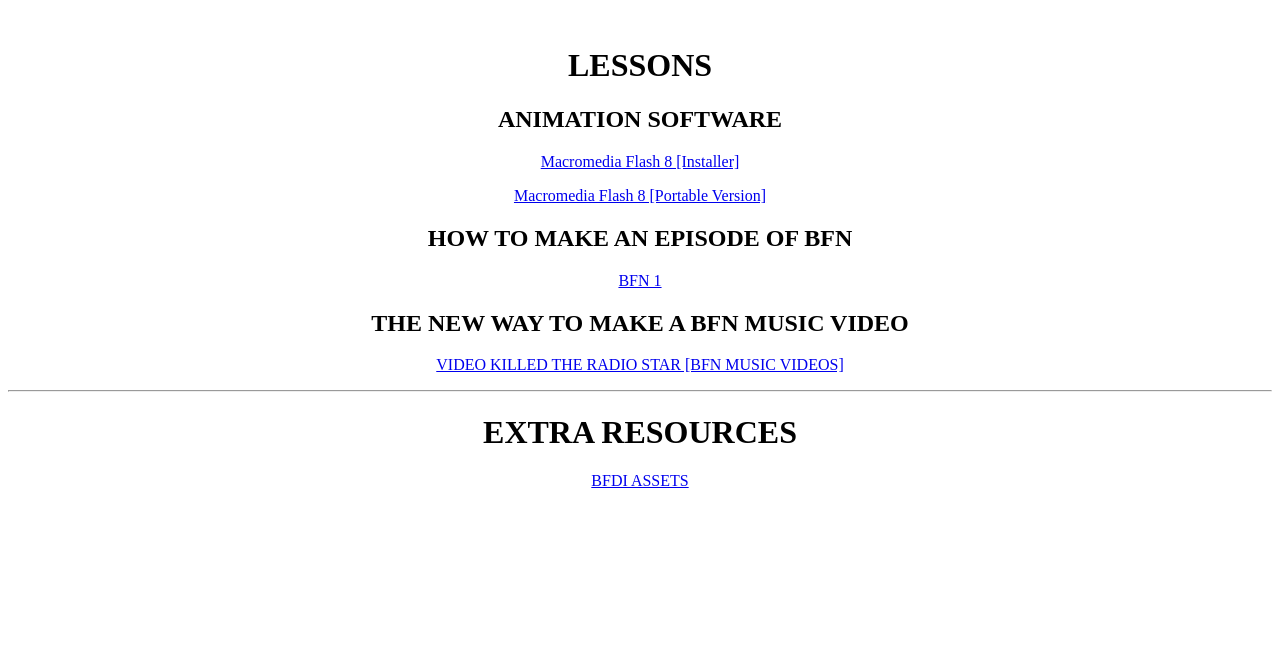
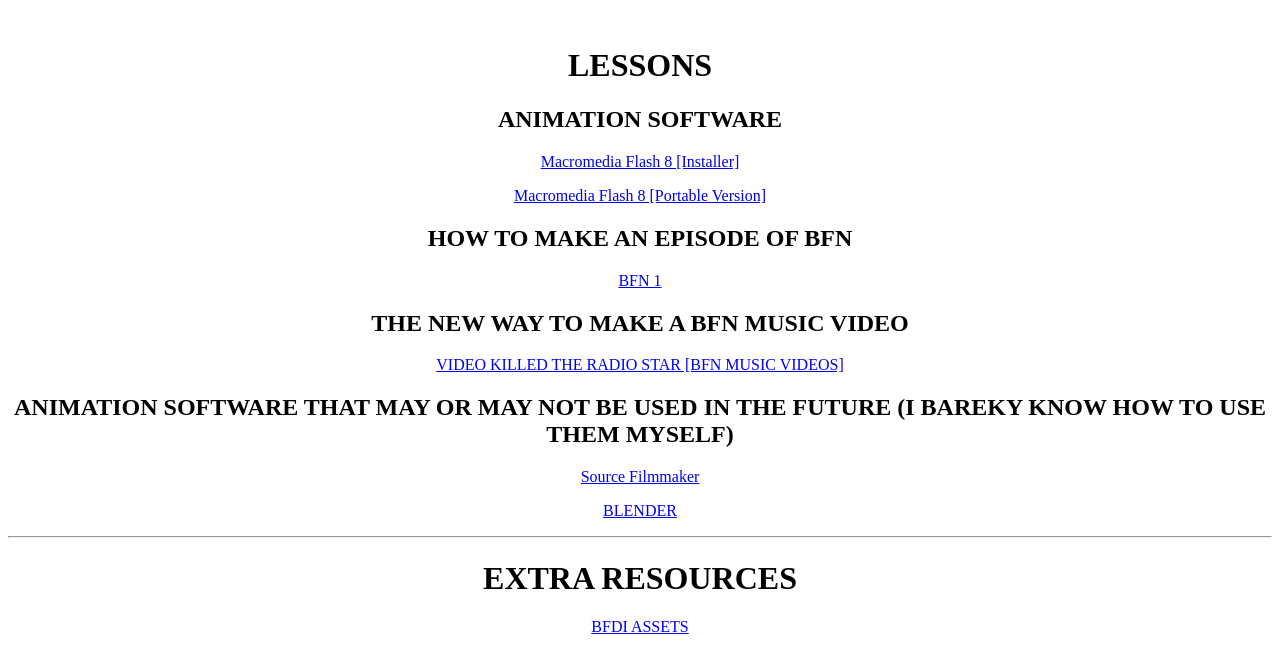
Before and after one commit to donnyworks/donnyworks.github.io, a plain HTML site: page animationacademy_resources/index.html in a window 1280 px wide. Drawn offline with Linux system fonts and the light colour scheme.

Commit message:
Update index.html

```diff
--- a/animationacademy_resources/index.html
+++ b/animationacademy_resources/index.html
@@ -9,6 +9,9 @@
 <p><a href="https://overflowexceptionerror.github.io/Website/new_e1s1.fla" download="bfn1.fla">BFN 1</a></p>
 <h2>THE NEW WAY TO MAKE A BFN MUSIC VIDEO</h2>
 <p><a href="https://drive.google.com/file/d/1DC0SBRMP_t_AKQIBXXu0INZPh2GiJzBD/view?usp=sharing">VIDEO KILLED THE RADIO STAR [BFN MUSIC VIDEOS]</a></p>
+<h2>ANIMATION SOFTWARE THAT MAY OR MAY NOT BE USED IN THE FUTURE (I BAREKY KNOW HOW TO USE THEM MYSELF)</h2>
+<p><a href="https://store.steampowered.com/app/1840/Source_Filmmaker/">Source Filmmaker</a></p>
+<p><a href="https://www.blender.org/">BLENDER</a></p>
 <hr>
 <h1>EXTRA RESOURCES</h1>
 <p><a href="https://bfdi.tv/assets/assets.zip">BFDI ASSETS</a></p>
```
